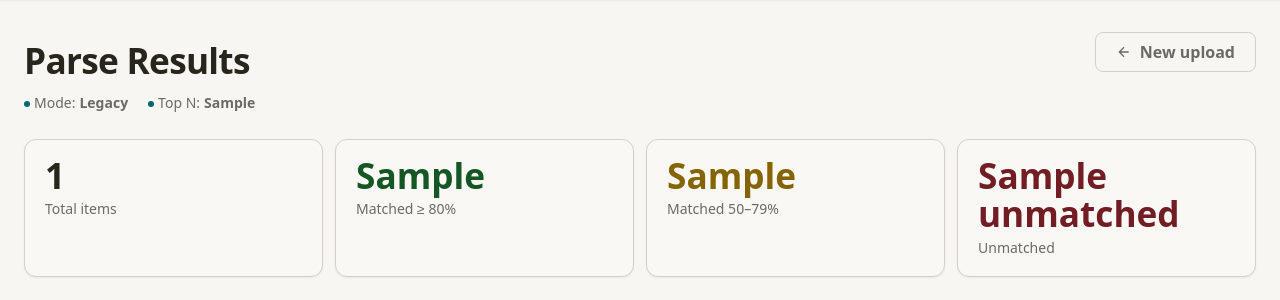
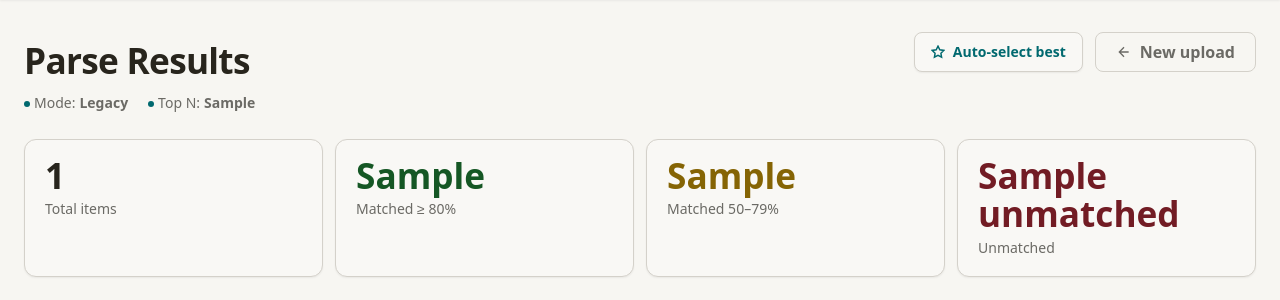
Before and after one commit to Dwaynee247-06/ShipsKart-Parser-OG, a Python web app: template app/ui/templates/results.html in a window 1280 px wide. Shown: the part 61-361 px from the top of the page. Run offline with Jinja, Linux system fonts and the light colour scheme; the template is opened without the code that fills it: most values are stand-ins (such as "Sample title", 1, 10 or a date in 2020); some web fonts are replaced.

Commit message:
feat: add Auto-select Best button to results page

```diff
--- a/app/ui/templates/results.html
+++ b/app/ui/templates/results.html
@@ -123,6 +123,32 @@
     text-align: center;
   }
 
+  /* ── Auto-select button ───────────────────────────────── */
+  .btn-autoselect {
+    display: inline-flex; align-items: center; gap: var(--space-2);
+    padding: var(--space-2) var(--space-4);
+    background: var(--color-surface);
+    border: 1px solid var(--color-border);
+    border-radius: var(--radius-md);
+    font-size: var(--text-xs); font-weight: 700;
+    color: var(--color-primary); cursor: pointer;
+    transition: background var(--transition-interactive),
+                border-color var(--transition-interactive),
+                box-shadow var(--transition-interactive);
+    box-shadow: var(--shadow-sm);
+    white-space: nowrap;
+  }
+  .btn-autoselect:hover {
+    background: color-mix(in oklch, var(--color-primary) 8%, var(--color-surface));
+    border-color: var(--color-primary);
+    box-shadow: var(--shadow-md);
+  }
+  .btn-autoselect:active { background: color-mix(in oklch, var(--color-primary) 14%, var(--color-surface)); }
+  .autoselect-feedback {
+    display: none; margin-top: var(--space-2);
+    font-size: var(--text-xs); color: var(--color-success-text); font-weight: 600;
+  }
+
   /* ── Back link ────────────────────────────────────────── */
   .back-row { margin-top: var(--space-8); }
 </style>
@@ -153,12 +179,25 @@
       {% endif %}
     </div>
   </div>
+
+  <!-- Header right: Auto-select + New upload -->
+  <div style="display:flex; align-items:center; gap:var(--space-3); flex-wrap:wrap;">
+    <div>
+      <button class="btn-autoselect" onclick="autoSelectAll(this)" type="button" aria-label="Auto-select highest scoring match for every row">
+        <svg width="14" height="14" viewBox="0 0 24 24" fill="none" stroke="currentColor" stroke-width="2.5" aria-hidden="true">
+          <path d="M12 2l3.09 6.26L22 9.27l-5 4.87 1.18 6.88L12 17.77l-6.18 3.25L7 14.14 2 9.27l6.91-1.01L12 2z"/>
+        </svg>
+        Auto-select best
+      </button>
+      <div class="autoselect-feedback" id="autoselect-feedback">✓ Best matches selected for all rows</div>
+    </div>
     <a href="/" class="btn btn-ghost">
       <svg width="16" height="16" viewBox="0 0 24 24" fill="none" stroke="currentColor" stroke-width="2" aria-hidden="true">
         <path d="M19 12H5M12 19l-7-7 7-7"/>
       </svg>
       New upload
     </a>
+  </div>
 </div>
 
 <!-- KPI strip -->
@@ -376,5 +415,49 @@ function confirmMatch(rawQuery, groupName, nameId, scoreId, statusId, toastId) {
     }).catch(() => {});
   }
 }
+
+/**
+ * Auto-select best: for every radio group on the page, find the radio input
+ * whose data-score is the highest, check it, and apply the .selected class
+ * to its parent card. Does NOT confirm — the user must still click
+ * "Confirm selection" per row if they want to persist the choice.
+ */
+function autoSelectAll(triggerBtn) {
+  // Collect all unique radio group names on the page
+  const allInputs = document.querySelectorAll('input[type="radio"][data-score]');
+  const groups = {};
+  allInputs.forEach(input => {
+    const g = input.name;
+    if (!groups[g]) groups[g] = [];
+    groups[g].push(input);
+  });
+
+  let count = 0;
+  Object.entries(groups).forEach(([groupName, inputs]) => {
+    // Find the input with the highest score in this group
+    const best = inputs.reduce((top, cur) =>
+      parseFloat(cur.dataset.score) > parseFloat(top.dataset.score) ? cur : top
+    );
+
+    // Unselect all cards in this group, then select the best one
+    inputs.forEach(inp => {
+      inp.checked = false;
+      inp.closest('label.candidate-card').classList.remove('selected');
+    });
+    best.checked = true;
+    best.closest('label.candidate-card').classList.add('selected');
+    count++;
+  });
+
+  // Show feedback under the button
+  const feedback = document.getElementById('autoselect-feedback');
+  if (feedback) {
+    feedback.textContent = `✓ Best match auto-selected for ${count} row${count !== 1 ? 's' : ''}`;
+    feedback.style.display = 'block';
+    // Fade out after 3 seconds
+    clearTimeout(feedback._timer);
+    feedback._timer = setTimeout(() => { feedback.style.display = 'none'; }, 3000);
+  }
+}
 </script>
 {% endblock %}
```
Lines whose indentation alone changed are shown as unchanged.
